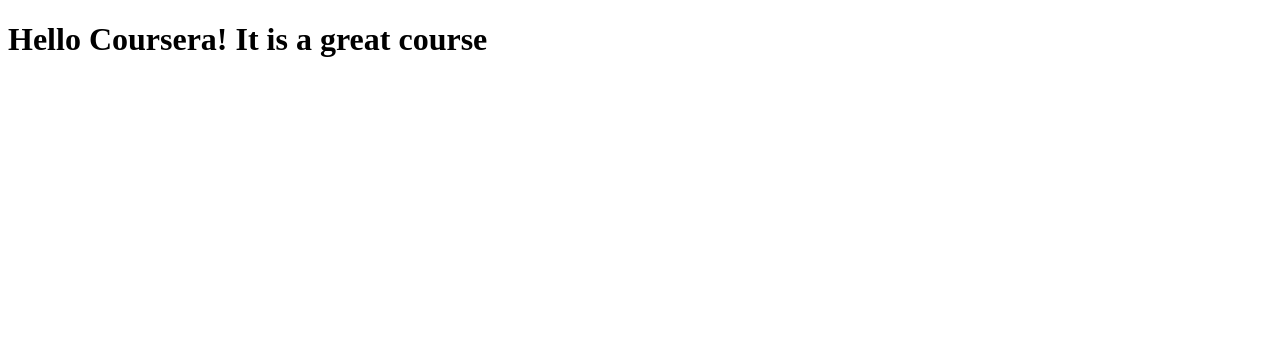
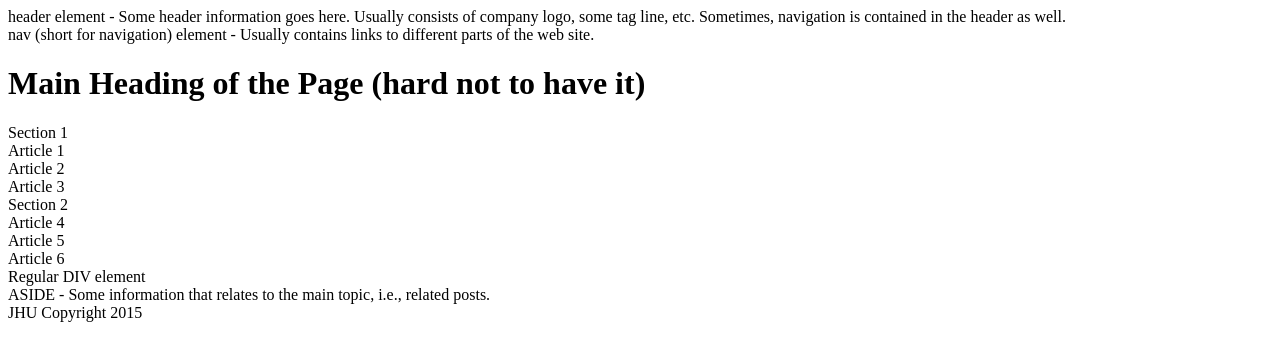
Before and after one commit to ParisKhataei/Coursera-HTML_CSS, a plain HTML site: page site/index.html in a window 1280 px wide. Drawn offline with Linux system fonts and the light colour scheme.

Commit message:
simentic element practise

```diff
--- a/site/index.html
+++ b/site/index.html
@@ -1,11 +1,34 @@
-<!DOCTYPE html>
+<!doctype html>
 <html>
 <head>
-	<meta charset="utf-8">
-	<meta name="viewport" content="width=device-width, initial-scale=1">
-	<title>Hello Coursera</title>
+  <meta charset="utf-8">
+  <title>Heading Elements</title>
 </head>
 <body>
-	<h1>Hello Coursera! It is a great course</h1>
+  <header>
+    header element - Some header information goes here. Usually consists of company logo, some tag line, etc. Sometimes, navigation is contained in the header as well.
+    <nav>nav (short for navigation) element - Usually contains links to different parts of the web site.</nav>
+  </header>
+  <h1>Main Heading of the Page (hard not to have it)</h1>
+  <section>
+    Section 1
+    <article>Article 1</article>
+    <article>Article 2</article>
+    <article>Article 3</article>
+  </section>
+  <section>
+    Section 2
+    <article>Article 4</article>
+    <article>Article 5</article>
+    <article>Article 6</article>
+    <div>Regular DIV element</div>
+  </section>
+  <aside>
+    ASIDE - Some information that relates to the main topic, i.e., related posts.
+  </aside>
+
+  <footer>
+    JHU Copyright 2015
+  </footer>
 </body>
 </html>
```
